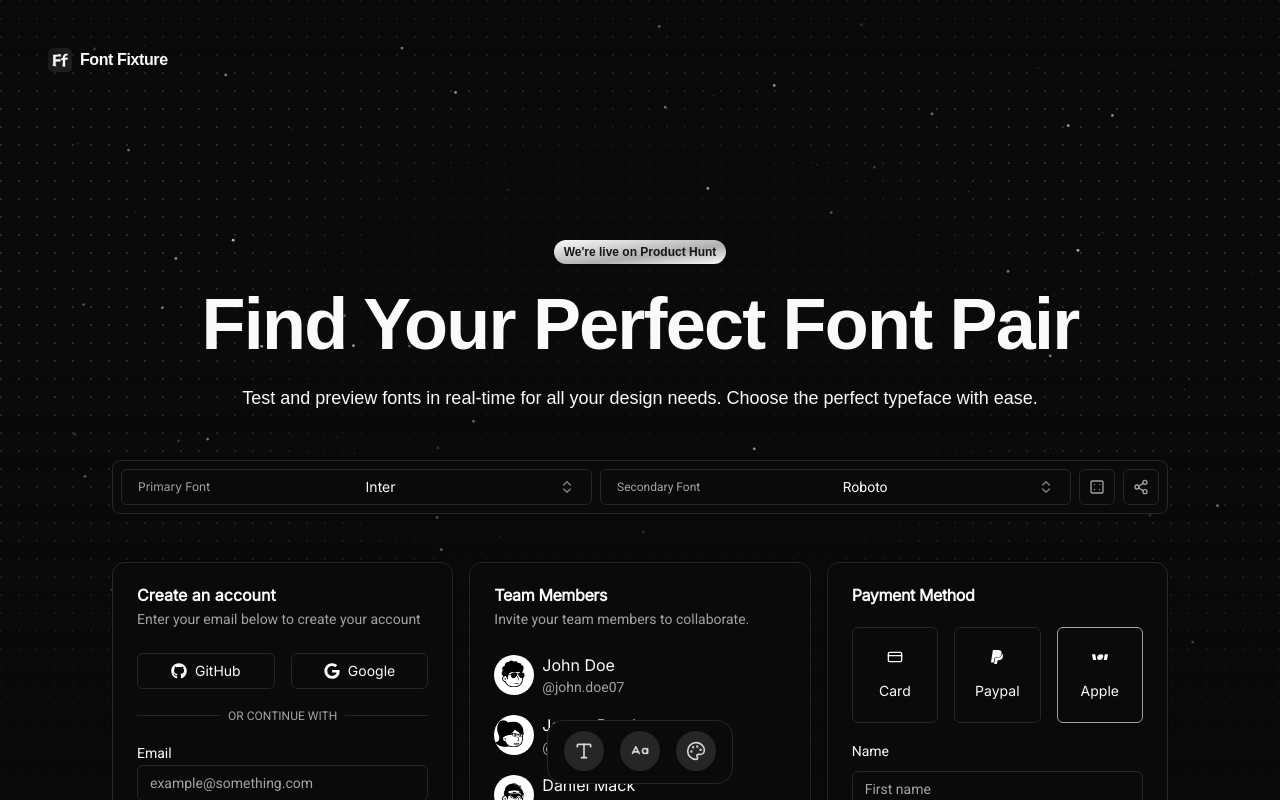
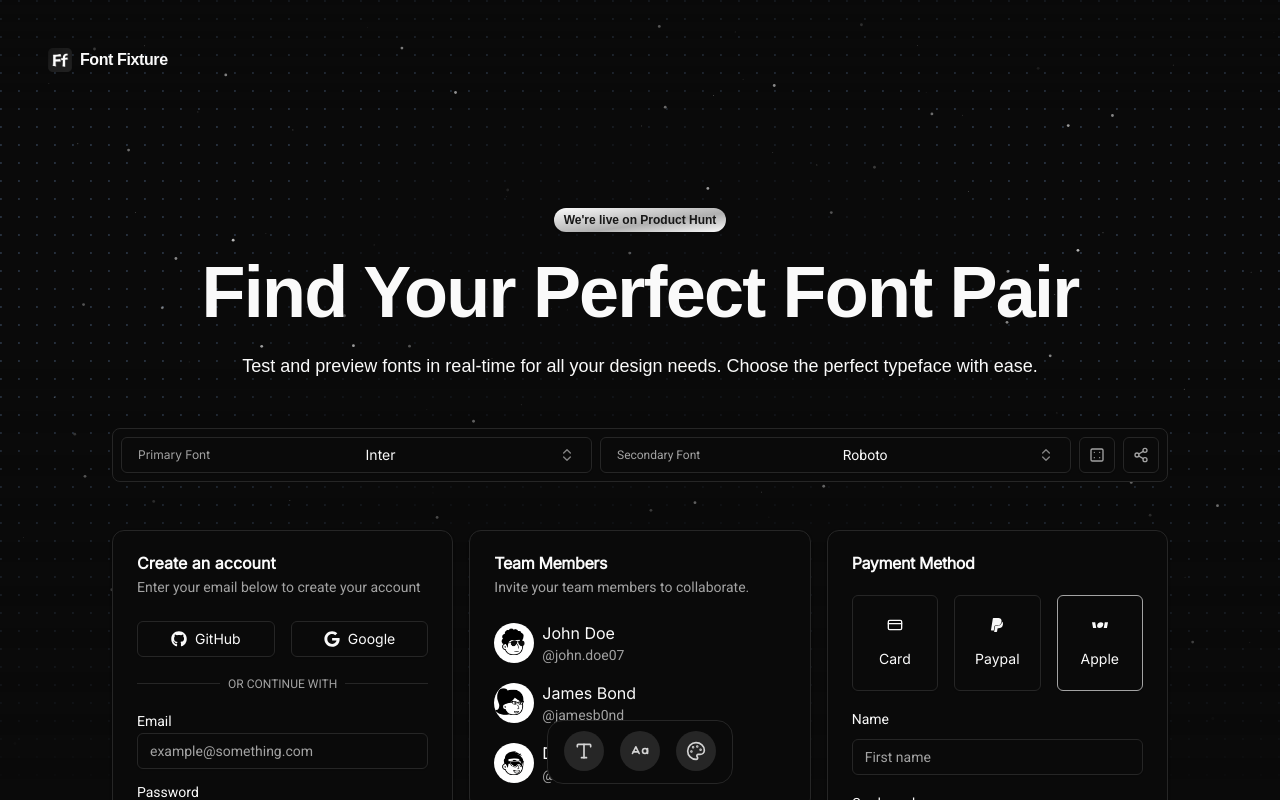
Before and after one commit to lakshyaCreates/font-fixture, a Next.js app: page / in a window 1280 px wide. Shown: the top 800 px of the page. Built offline with nearby package versions, Linux system fonts and the light colour scheme.

Commit message:
refactor(ui): decrease padding top of hero

```diff
--- a/src/app/(lander)/_components/hero.tsx
+++ b/src/app/(lander)/_components/hero.tsx
@@ -4,7 +4,7 @@ import { Badge } from "@/components/ui/badge";
 
 export const Hero = () => {
     return (
-        <div className="flex h-full min-w-full max-w-3xl flex-col items-center justify-center pt-24 text-center md:pt-36 lg:pt-48 xl:pt-60">
+        <div className="flex h-full min-w-full max-w-3xl flex-col items-center justify-center  text-center pt-36 lg:pt-44 xl:pt-52">
             <Badge className="rounded-full border-none !bg-gradient-to-br from-primary via-muted/35 via-60% to-primary py-1">
                 We're live on Product Hunt
             </Badge>
```
